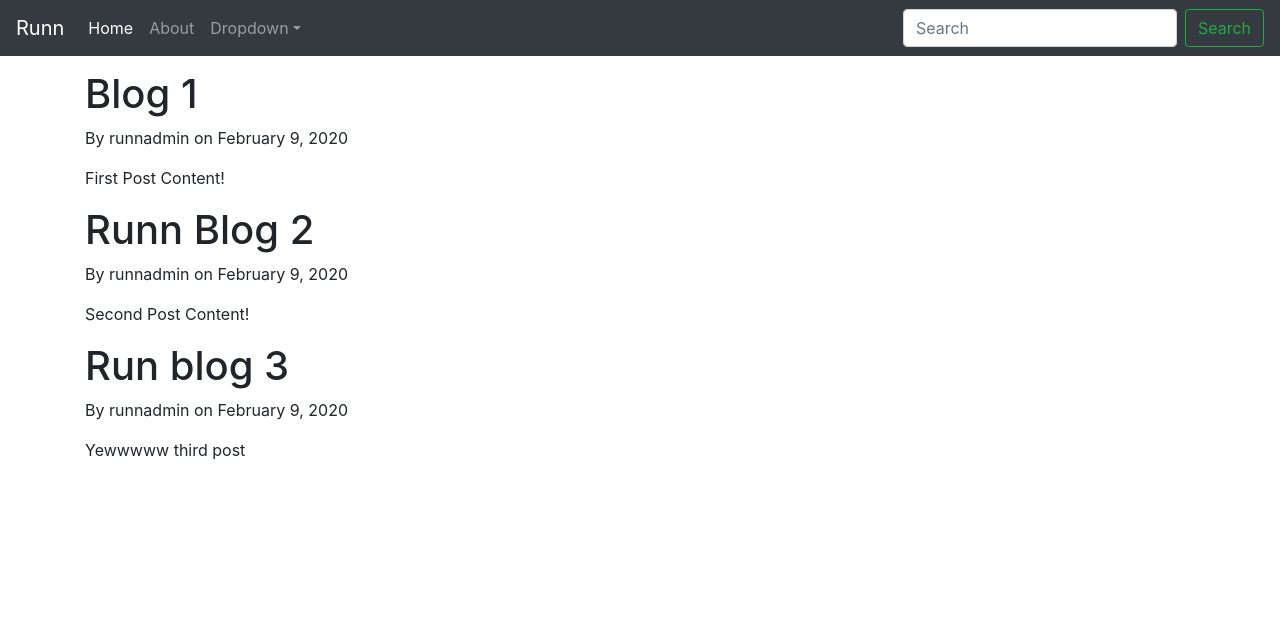
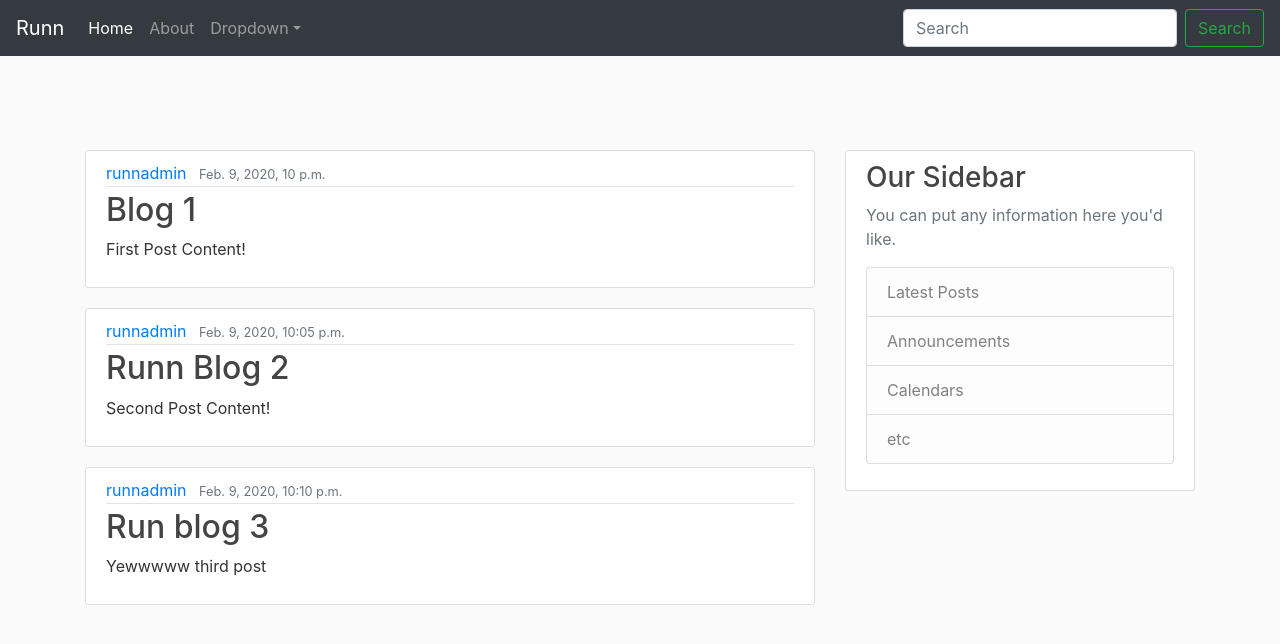
Before and after one commit to ebrainerd/Runn---Django-Website, a Django app: page / in a window 1280 px wide. Shown: the top 644 px of the page. Run offline with Django 3.2, Linux system fonts and the light colour scheme; data comes from the database, SQL or seed files in the repository; some libraries are stand-ins or nearby versions.

Commit message:
with formatted posts

```diff
--- /dev/null
+++ b/local_proj/runn/main/static/main/main.css
@@ -0,0 +1,84 @@
+body {
+  background: #fafafa;
+  color: #333333;
+  margin-top: 5rem;
+}
+
+h1, h2, h3, h4, h5, h6 {
+  color: #444444;
+}
+
+ul {
+  margin: 0;
+}
+
+.bg-steel {
+  background-color: #5f788a;
+}
+
+.site-header .navbar-nav .nav-link {
+  color: #cbd5db;
+}
+
+.site-header .navbar-nav .nav-link:hover {
+  color: #ffffff;
+}
+
+.site-header .navbar-nav .nav-link.active {
+  font-weight: 500;
+}
+
+.content-section {
+  background: #ffffff;
+  padding: 10px 20px;
+  border: 1px solid #dddddd;
+  border-radius: 3px;
+  margin-bottom: 20px;
+}
+
+.article-title {
+  color: #444444;
+}
+
+a.article-title:hover {
+  color: #428bca;
+  text-decoration: none;
+}
+
+.article-content {
+  white-space: pre-line;
+}
+
+.article-img {
+  height: 65px;
+  width: 65px;
+  margin-right: 16px;
+}
+
+.article-metadata {
+  padding-bottom: 1px;
+  margin-bottom: 4px;
+  border-bottom: 1px solid #e3e3e3
+}
+
+.article-metadata a:hover {
+  color: #333;
+  text-decoration: none;
+}
+
+.article-svg {
+  width: 25px;
+  height: 25px;
+  vertical-align: middle;
+}
+
+.account-img {
+  height: 125px;
+  width: 125px;
+  margin-right: 20px;
+  margin-bottom: 16px;
+}
+
+.account-heading {
+  font-size: 2.5rem;
+}
--- a/local_proj/runn/main/templates/main/base.html
+++ b/local_proj/runn/main/templates/main/base.html
@@ -1,3 +1,5 @@
+{% load static %}
+
 <!DOCTYPE html>
 <html>
 <head>
@@ -8,6 +10,8 @@
 
     <!-- Bootstrap CSS -->
     <link rel="stylesheet" href="https://maxcdn.bootstrapcdn.com/bootstrap/4.0.0/css/bootstrap.min.css" integrity="sha384-Gn5384xqQ1aoWXA+058RXPxPg6fy4IWvTNh0E263XmFcJlSAwiGgFAW/dAiS6JXm" crossorigin="anonymous">
+
+    <link rel="stylesheet" type="text/css" href="{% static 'main/main.css' %}">
 
 
   	{% if title %}
@@ -51,9 +55,27 @@
       </nav>
   </header>
 
-  <div class="container">
-    {% block content %} {% endblock %}
+
+  <main role="main" class="container">
+    <div class="row">
+      <div class="col-md-8">
+        {% block content %}{% endblock %}
       </div>
+      <div class="col-md-4">
+        <div class="content-section">
+          <h3>Our Sidebar</h3>
+          <p class='text-muted'>You can put any information here you'd like.
+            <ul class="list-group">
+              <li class="list-group-item list-group-item-light">Latest Posts</li>
+              <li class="list-group-item list-group-item-light">Announcements</l>
+              <li class="list-group-item list-group-item-light">Calendars</li>
+              <li class="list-group-item list-group-item-light">etc</li>
+            </ul>
+          </p>
+        </div>
+      </div>
+    </div>
+  </main>
 
 
 
--- a/local_proj/runn/main/templates/main/home.html
+++ b/local_proj/runn/main/templates/main/home.html
@@ -2,8 +2,15 @@
 
 {% block content %}
 	{% for post in posts %}
-			<h1>{{ post.title }}</h1>
-			<p>By {{ post.author }} on {{ post.date_posted|date:"F j, Y" }}</p>
-			<p>{{ post.content }}</p>
+		<article class="media content-section">
+		  <div class="media-body">
+		    <div class="article-metadata">
+		      <a class="mr-2" href="#">{{ post.author }}</a>
+		      <small class="text-muted">{{ post.date_posted }}</small>
+		    </div>
+		    <h2><a class="article-title" href="#">{{ post.title }}</a></h2>
+		    <p class="article-content">{{ post.content }}</p>
+		  </div>
+		</article>
 	{% endfor %}
 {% endblock content %}
```
Also changed, not shown: local_proj/runn/runn/__init__.py (+9 -3 lines), local_proj/runn/runn/settings.py (+26 -8 lines), 3 other files. Lines whose indentation alone changed are shown as unchanged.
